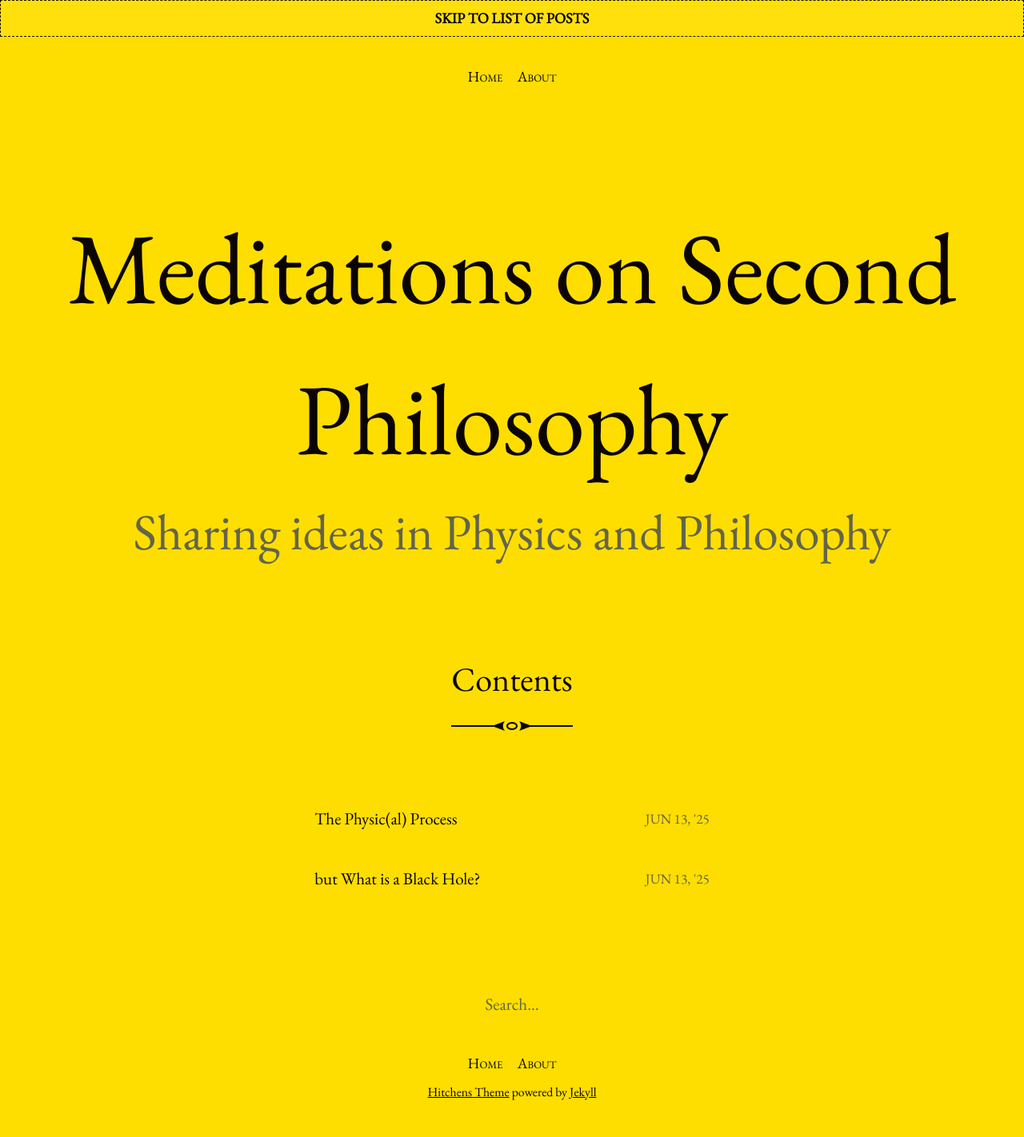
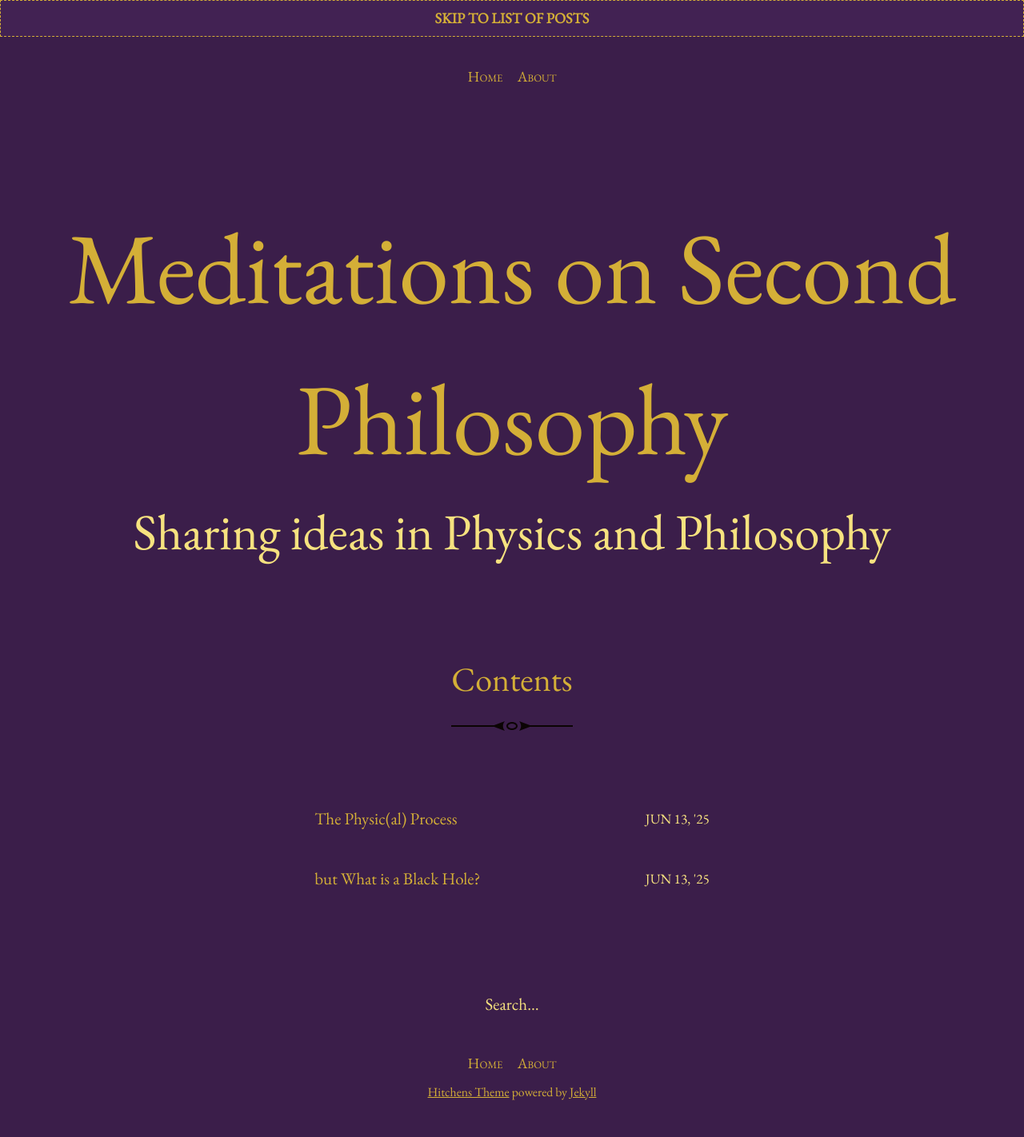
Before and after one commit to GangaSM/Meditations-on-Second-Philosophy, a Jekyll site: the page built from index.html, in a window 1280 px wide. Shown: the whole page at 80% size. Built offline with Jekyll 4.4.1, drawn with Linux system fonts in a browser that asks for light colours; the list of posts is cut into pages by our own code.

Commit message:
Update _variables.scss

```diff
--- a/_sass/_variables.scss
+++ b/_sass/_variables.scss
@@ -1,7 +1,7 @@
-$brand-color:         #fede00;
+$brand-color:         #3b1e4a;
 $highlight:           lighten($brand-color, 35%);
-$text-color:          #0b0404;
-$muted-text-color:    #64644B;
+$text-color:          #d4af37;
+$muted-text-color:    #f6e27f;
 $font-family:         "EB Garamond", Garamond, "Times New Roman", serif;
 
 $on-bigphone:         375px;
```
